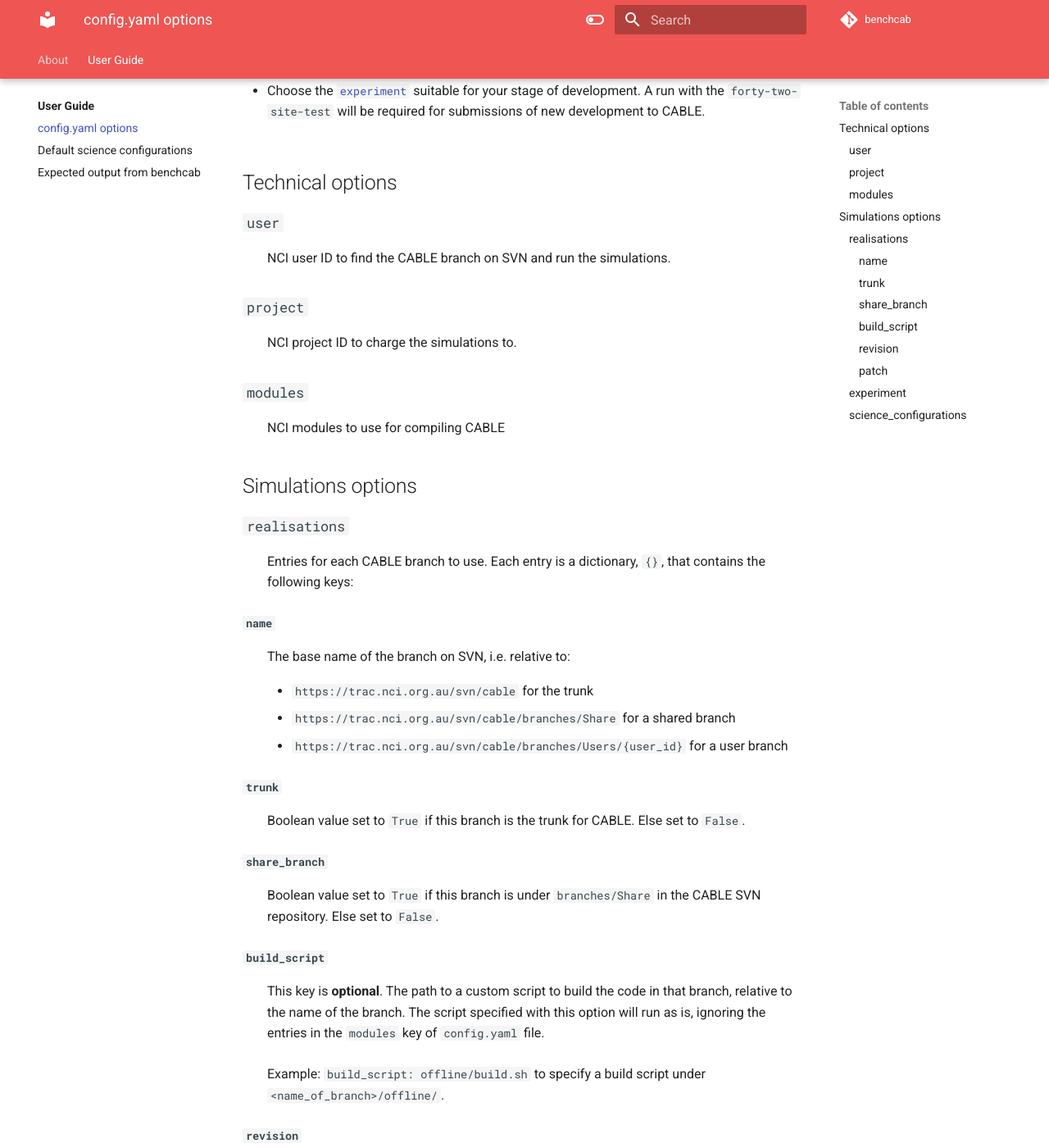
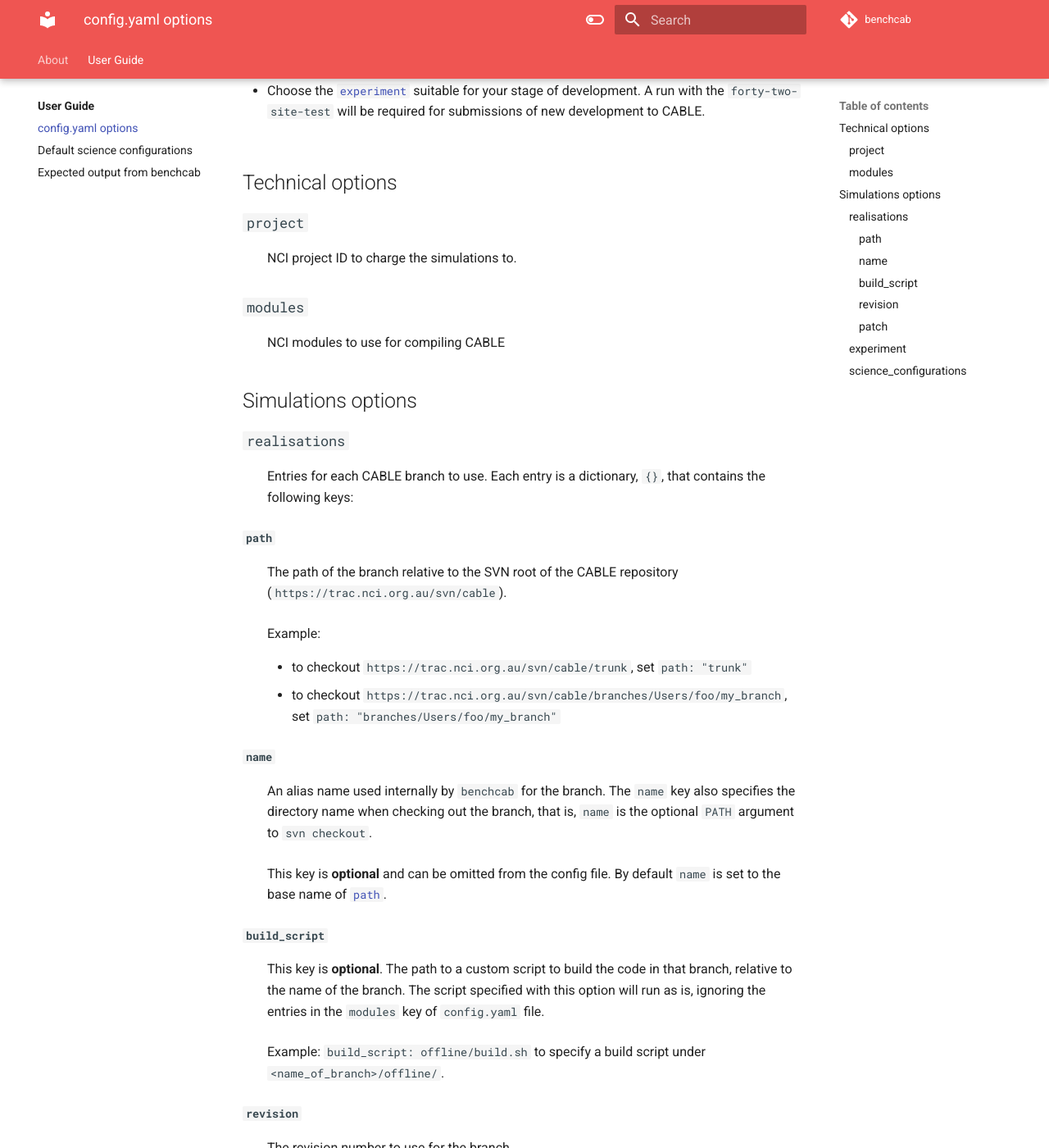
Before and after one commit to mdekauwe/CABLE_benchmarking, an MkDocs documentation site: the page built from docs/user_guide/config_options.md, in a window 1280 px wide and 1400 px high, scrolled down 551 px. Shown: the whole window at 82% size. Built offline with MkDocs 1.6.1 and Material for MkDocs 9.7.7, drawn with Linux system fonts in a browser that asks for light colours; comment, search, counter and statistics services are not loaded; some of the changed text lies outside the part shown.

Commit message:
Update documentation for config options

````diff
--- a/docs/user_guide/config_options.md
+++ b/docs/user_guide/config_options.md
@@ -35,10 +35,6 @@ The different running modes of `benchcab` are solely dependent on the options us
 
 ## Technical options
 
-### `user`
-
-: NCI user ID to find the CABLE branch on SVN and run the simulations.
-
 ### `project`
 
 : NCI project ID to charge the simulations to.
@@ -53,21 +49,18 @@ The different running modes of `benchcab` are solely dependent on the options us
 
 : Entries for each CABLE branch to use. Each entry is a dictionary, `{}`, that contains the following keys:
 
+#### `path`
+
+: The path of the branch relative to the SVN root of the CABLE repository (`https://trac.nci.org.au/svn/cable`).
+: Example:
+
+    - to checkout `https://trac.nci.org.au/svn/cable/trunk`, set `path: "trunk"`
+    - to checkout `https://trac.nci.org.au/svn/cable/branches/Users/foo/my_branch`, set `path: "branches/Users/foo/my_branch"`
+
 #### `name`
 
-: The base name of the branch on SVN, i.e. relative to:
-
-    - `https://trac.nci.org.au/svn/cable` for the trunk
-    - `https://trac.nci.org.au/svn/cable/branches/Share` for a shared branch
-    - `https://trac.nci.org.au/svn/cable/branches/Users/{user_id}` for a user branch
-
-#### `trunk`
-
-: Boolean value set to `True` if this branch is the trunk for CABLE. Else set to `False`.
-
-#### `share_branch`
-
-: Boolean value set to `True` if this branch is under `branches/Share` in the CABLE SVN repository. Else set to `False`.
+: An alias name used internally by `benchcab` for the branch. The `name` key also specifies the directory name when checking out the branch, that is, `name` is the optional `PATH` argument to `svn checkout`.
+: This key is **optional** and can be omitted from the config file. By default `name` is set to the base name of [`path`](#`path`).
 
 #### `build_script`
 
@@ -89,16 +82,10 @@ Example:
 ```yaml
 realisations: [
   { # head of the trunk
-    name: "trunk",
-    revision: -1,
-    trunk: True,
-    share_branch: False,
+    path: "trunk",
   },
   { # some development branch
-    name: "test-branch",
-    revision: -1,
-    trunk: False,
-    share_branch: False,
+    path: "branches/Users/foo/my_branch",
     patch: {
       cable: {
         cable_user: {
````
